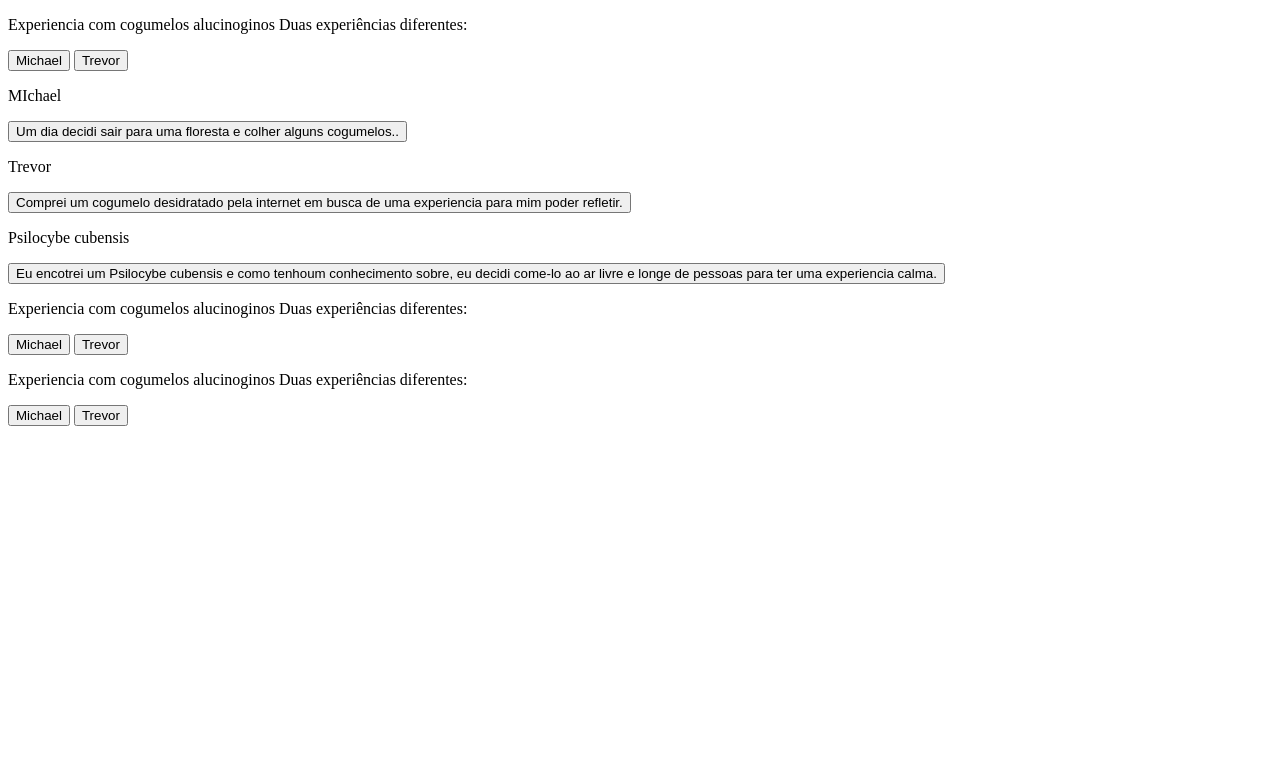
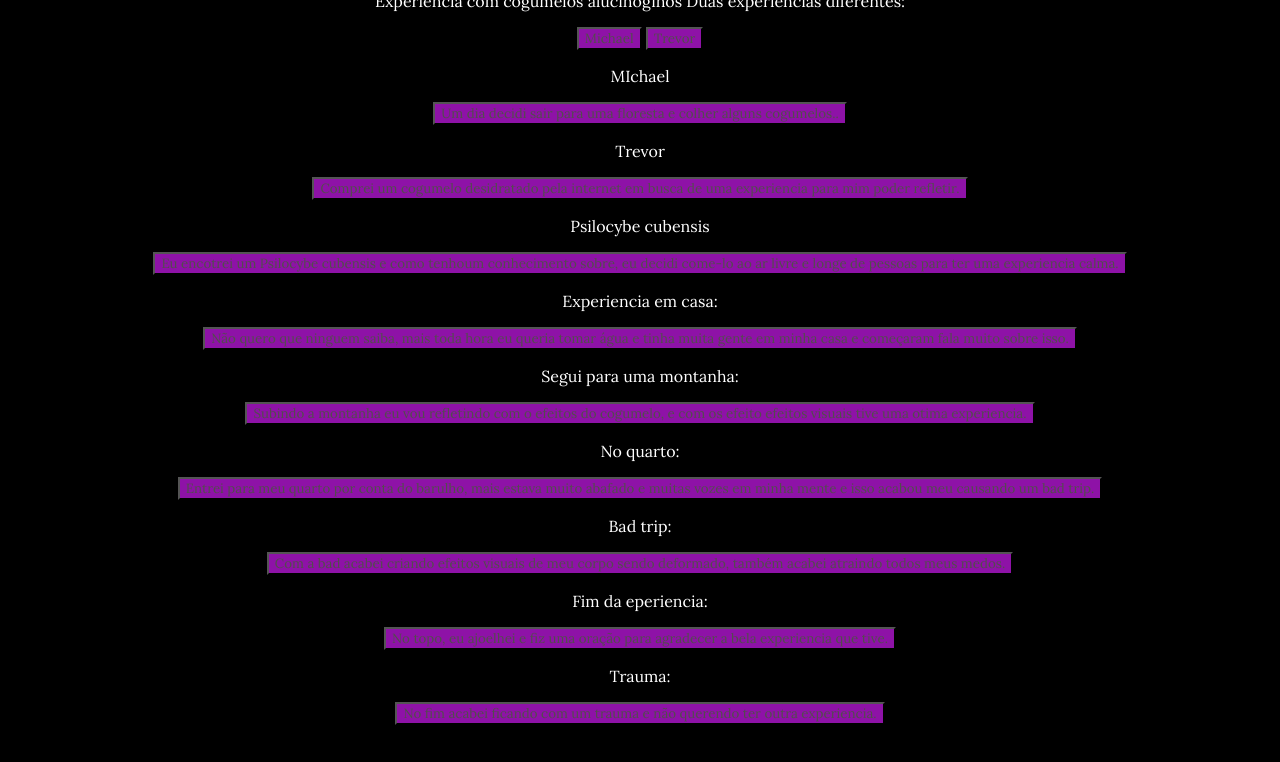
Before and after one commit to MINIpjl/rpgmini, a plain HTML site: page index.html in a window 1280 px wide. Drawn offline with Linux system fonts and the light colour scheme.

Commit message:
codigo de alteração

```diff
--- a/index.html
+++ b/index.html
@@ -21,7 +21,7 @@ Duas experiências diferentes:</p>
 
         <div class="passo-ativo"-id="passo-1">
         <p>MIchael</p>
-<button class="btn -proximo"data-proximo="3">Um dia decidi sair para uma floresta e colher alguns cogumelos..</button>
+<button class="btn -proximo"data-proximo="1">Um dia decidi sair para uma floresta e colher alguns cogumelos..</button>
         </div>
 
         <div class="passo-ativo"-id="passo-2">
@@ -29,24 +29,46 @@ Duas experiências diferentes:</p>
 <button class="btn -proximo"data-proximo="1">Comprei um cogumelo desidratado pela internet em busca de uma experiencia para mim poder refletir.</button>
         </div>
 
-        <div class="passo-ativo"-id="passo-0">
+        <div class="passo-ativo"-id="passo-3">
         <p>Psilocybe cubensis</p>
 <button class="btn -proximo"data-proximo="1">Eu encotrei um Psilocybe cubensis e como tenhoum conhecimento sobre, eu decidi come-lo ao ar livre e longe de pessoas para ter uma experiencia calma.</button>
         </div>
 
-         <div class="passo-ativo"-id="passo-0">
-        <p>Experiencia com cogumelos alucinoginos
-Duas experiências diferentes:</p>
-<button class="btn -proximo"data-proximo="1">Michael</button>
-<button class="btn -proximo"data-proximo="2">Trevor</button>
+         <div class="passo-ativo"-id="passo-4">
+        <p>Experiencia em casa:</p>
+<button class="btn -proximo"data-proximo="1">Não quero que ninguem saiba, mais toda hora eu queria tomar água e tinha muita gente em minha casa e começaram fala muito sobre isso.</button>
 
-        </div> <div class="passo-ativo"-id="passo-0">
-        <p>Experiencia com cogumelos alucinoginos
-Duas experiências diferentes:</p>
-<button class="btn -proximo"data-proximo="1">Michael</button>
-<button class="btn -proximo"data-proximo="2">Trevor</button>
+        </div> <div class="passo-ativo"-id="passo-5">
+        <p>Segui para uma montanha:</p>
+<button class="btn -proximo"data-proximo="1">Subindo a montanha eu vou refletindo com o efeitos do cogumelo, e com os efeito efeitos visuais tive uma otima experiencia.</button>
 
         </div>
+
+        </div> <div class="passo-ativo"-id="passo-6">
+        <p>No quarto:</p>
+<button class="btn -proximo"data-proximo="1">Entrei para meu quarto por conta do barulho, mais estava muito abafado e muitas vozes em minha mente e isso acabou meu causando um bad trip.</button>
+
+        </div>
+
+        </div> <div class="passo-ativo"-id="passo-7">
+        <p>Bad trip:</p>
+<button class="btn -proximo"data-proximo="1">Com a bad acabei criando efeitos visuais de meu corpo sendo deformado, também acabei atraindo todos meus medos.</button>
+
+        </div>
+
+        <div class="passo-ativo"-id="passo-8">
+        <p>Fim da eperiencia:</p>
+<button class="btn -proximo"data-proximo="1">No topo, eu ajoelhei e fiz uma oração para agradecer a bela experiencia que tive.</button>
+
+        </div>
+
+        <div class="passo-ativo"-id="passo-9">
+        <p>Trauma:</p>
+<button class="btn -proximo"data-proximo="1">No fim acabei ficando com um trauma e não querendo ter outra experiencia.</button>
+
+        </div>
+
+
     </main>
 
 
--- a/style.css
+++ b/style.css
@@ -1 +1,33 @@
-font-family: "Lora", serif;
+body {
+    background-color: #000000;
+    color: white;
+    font-family: "Lora", serif;
+    display: flex;
+    justify-content: center;
+    align-items: center;
+    height: 700px;
+    margin: 0;
+}
+
+button {
+    background-color: #8e12a7;
+    color: rgb(83, 77, 77);
+    font-family: "Lora", sans-serif;
+}
+
+.passo {
+    display: none;
+}
+
+.passo.ativo {
+    display:block;
+}
+
+main {
+    text-align: center;
+    max-width: 90%;
+}
+
+img {
+    max-width: 90%;
+}
```
Also changed, not shown: script.js (added, +11 -0 lines).
